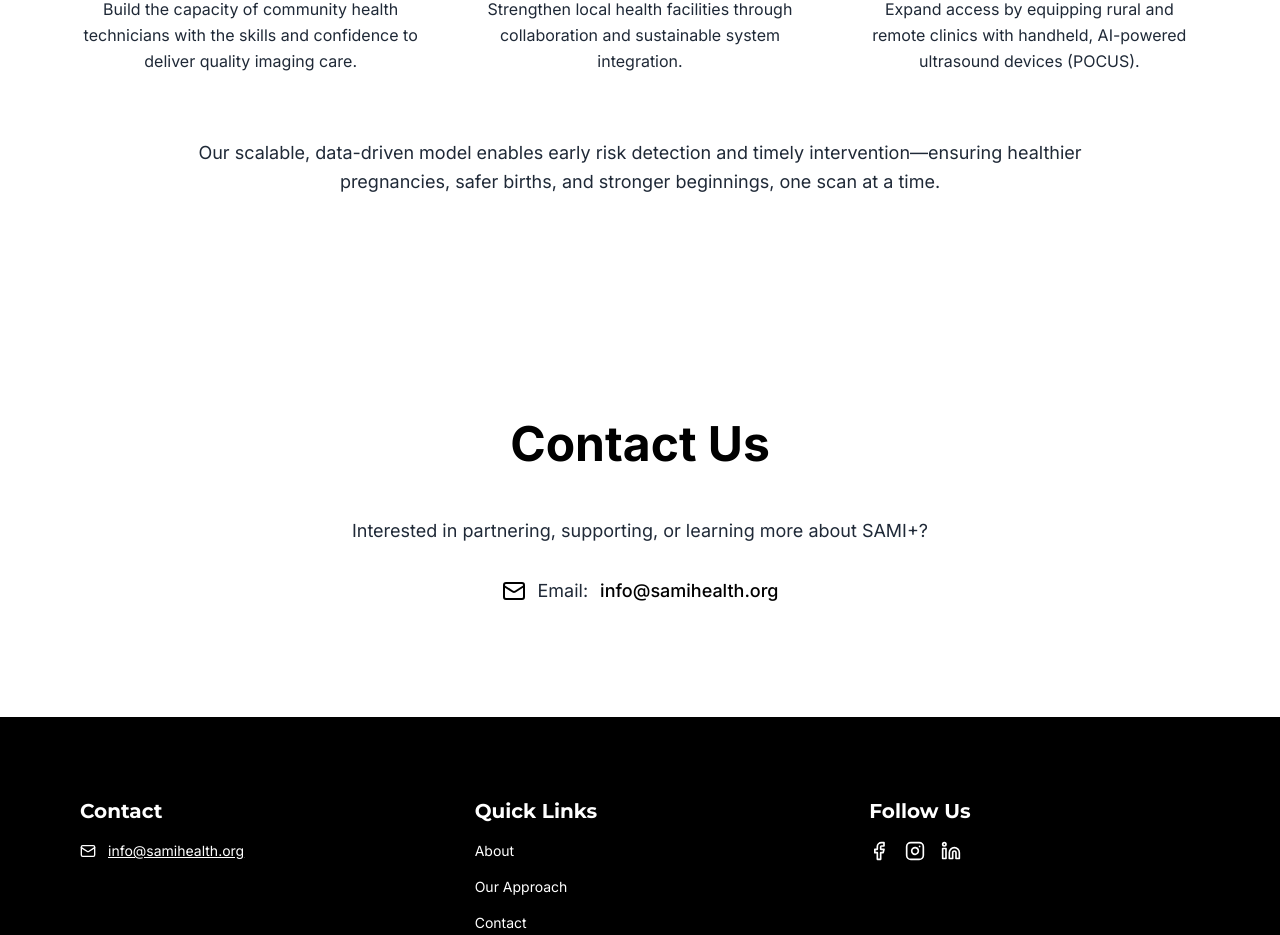
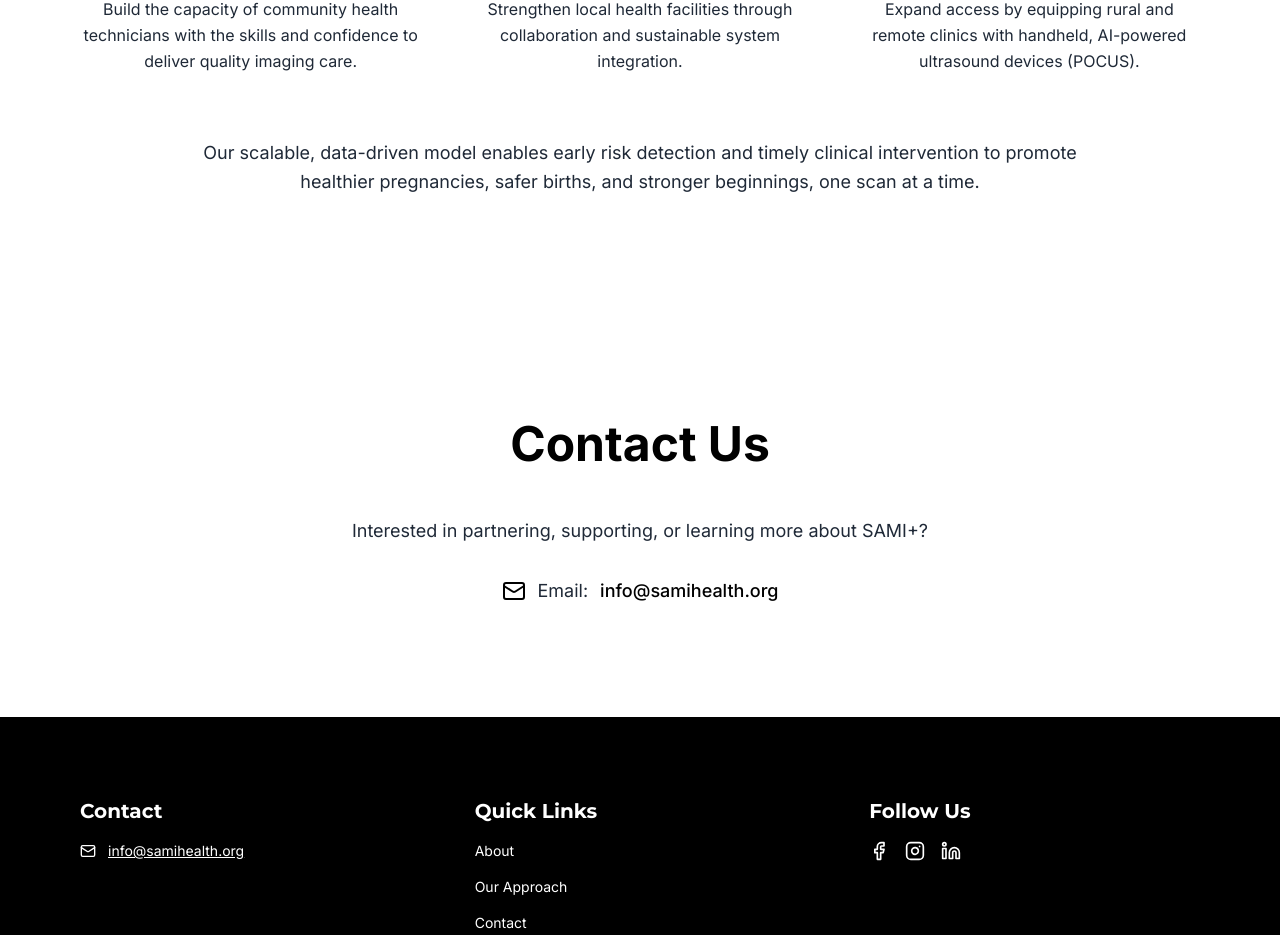
Before and after one commit to samiwithai/sami_health_website_v1, a React (Vite) app: page / in a window 1280 px wide. Shown: the part 1813-2748 px from the top of the page. Built offline with nearby package versions, Linux system fonts and the light colour scheme.

Commit message:
update approach section

```diff
--- a/src/sections/Learn.jsx
+++ b/src/sections/Learn.jsx
@@ -78,7 +78,7 @@ export default function OurApproach() {
           viewport={{ once: true }}
         >
           <p className="text-lg text-gray-800 leading-relaxed">
-            Our scalable, data-driven model enables early risk detection and timely intervention—ensuring healthier pregnancies, safer births, and stronger beginnings, one scan at a time.
+          Our scalable, data-driven model enables early risk detection and timely clinical intervention to promote healthier pregnancies, safer births, and stronger beginnings, one scan at a time.
           </p>
         </motion.div>
       </div>
```
